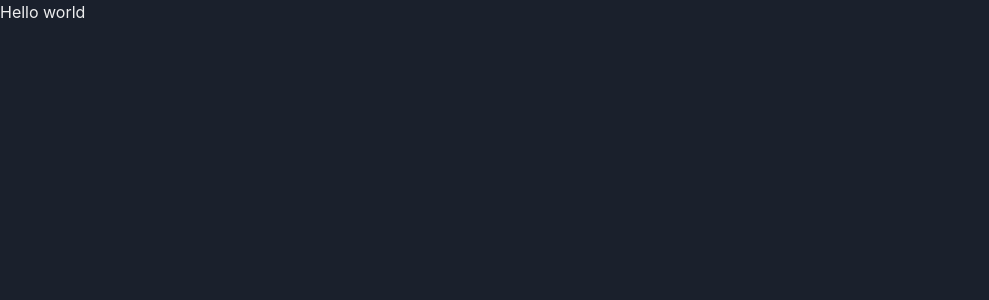
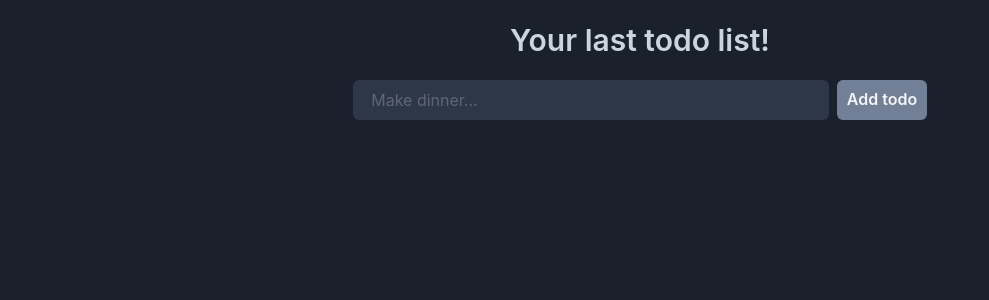
Before and after one commit to mpoweredo/nextjs-ts-mongodb-crud, a Next.js app: page / in a window 1280 px wide. Shown: the top 300 px of the page, without its empty margins (0-989 px from the left). Built offline with nearby package versions, Linux system fonts and the light colour scheme.

Commit message:
Added AddTodo component :sparkles:

```diff
--- /dev/null
+++ b/src/components/AddTodo.tsx
@@ -0,0 +1,12 @@
+import { Flex, Input, Button } from '@chakra-ui/react';
+
+const AddTodo = () => {
+	return (
+		<Flex gap='2' direction={{ base: 'column', sm: 'row' }}>
+			<Input placeholder='Make dinner...' _focus={{ bg: 'gray.900' }} _hover={{ bg: 'gray.600' }} variant='filled' maxWidth='8xl' bg='gray.700' />
+			<Button bg='gray.500'>Add todo</Button>
+		</Flex>
+	);
+};
+
+export default AddTodo;
--- a/src/pages/index.tsx
+++ b/src/pages/index.tsx
@@ -1,11 +1,19 @@
-import { Text } from '@chakra-ui/react';
+import { Box, Center, Container, Text } from '@chakra-ui/react';
 import type { NextPage } from 'next';
+import AddTodo from '../components/AddTodo';
 
 const Home: NextPage = () => {
 	return (
-		<div>
-			<Text>Hello world</Text>
-		</div>
+		<Container height='100vh'>
+			<Box>
+				<Center height='80px'>
+					<Text textAlign='center' fontSize='3xl' fontWeight='semibold' color='gray.300'>
+						Your last todo list!
+					</Text>
+				</Center>
+				<AddTodo />
+			</Box>
+		</Container>
 	);
 };
 
```
